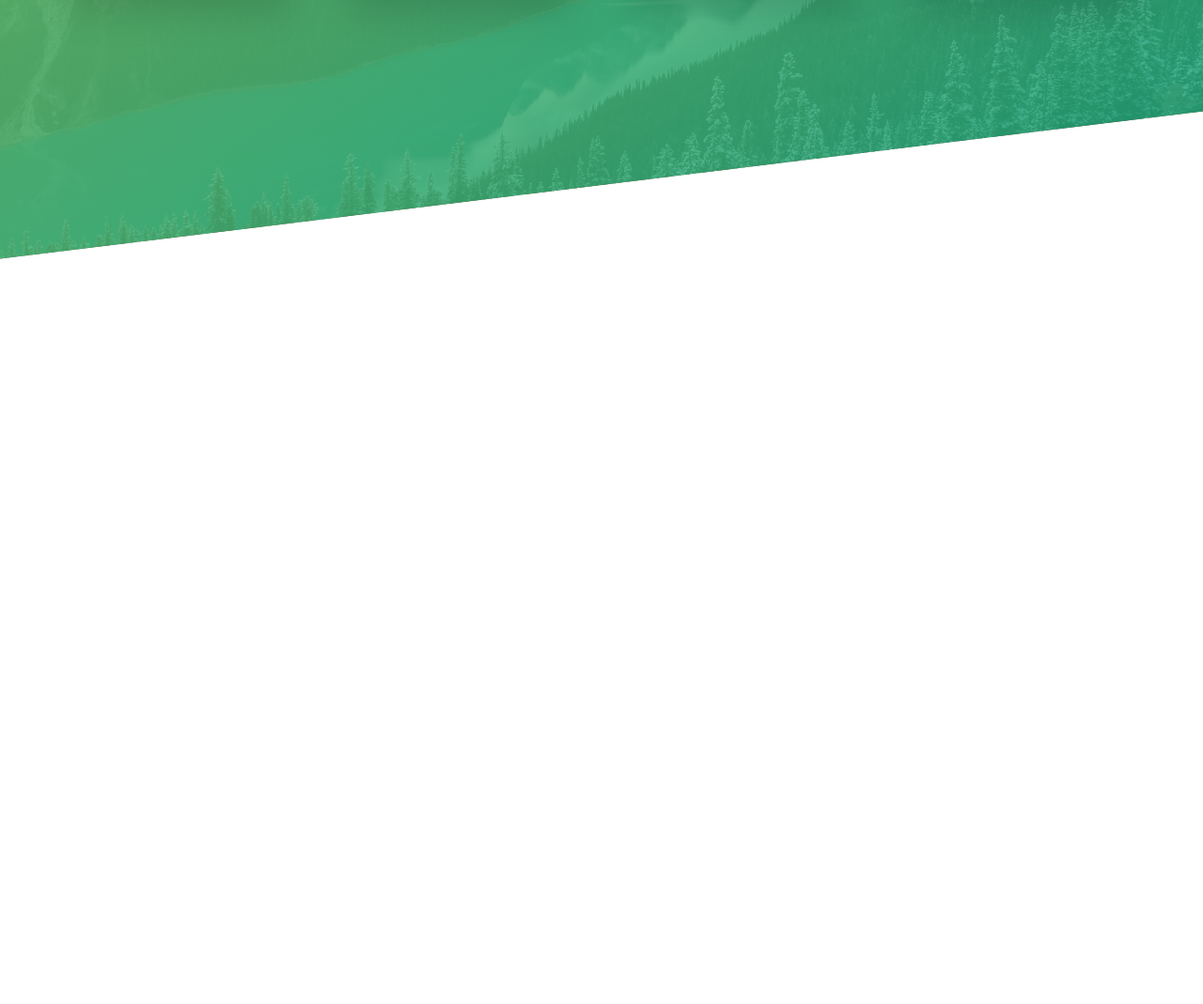
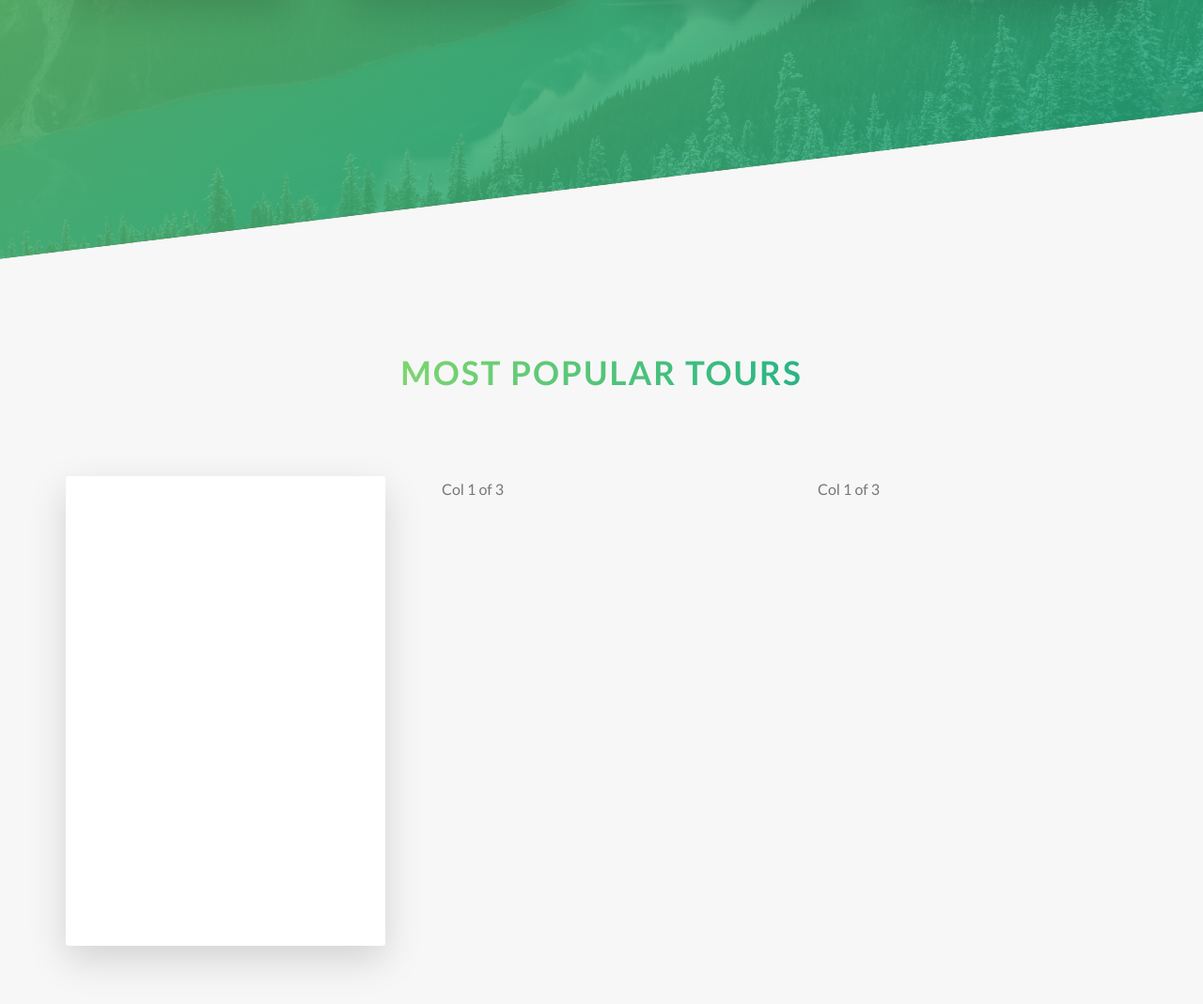
Before and after one commit to jsi-webdev/Natour_clone_responsive_website, a website: page index.html in a window 1280 px wide. Shown: the part 1985-3054 px from the top of the page at 94% size. Before the commit the page ends 2261 px from the top, so only its background shows below. Drawn offline with Linux system fonts and the light colour scheme.

Commit message:
section-tours : card rotation event with perspective effect and changeing between front & back side

```diff
--- a/index.html
+++ b/index.html
@@ -131,6 +131,25 @@
           </div>
         </div>
       </section>
+      <section class="section-tours">
+        <div class="u-center-text u-margin-bottom-big">
+          <h2 class="heading-secondary">
+            Most popular tours
+          </h2>
+        </div>
+        <div class="row">
+          <div class="col-1-of-3">
+            <div class="card">
+              <div class="card__side card__side--front">FRONT</div>
+              <div class="card__side card__side--back card__side--back-1">
+                BACK
+              </div>
+            </div>
+          </div>
+          <div class="col-1-of-3">Col 1 of 3</div>
+          <div class="col-1-of-3">Col 1 of 3</div>
+        </div>
+      </section>
     </main>
 
     <!-- <section class="grid-test">
--- a/sass/abstracts/_variables.scss
+++ b/sass/abstracts/_variables.scss
@@ -2,6 +2,12 @@
 $color-primary: #55c57a;
 $color-primary-light: #7ed56f;
 $color-primary-dark: #28b485;
+
+$color-secondary-light: #ffb900;
+$color-secondary-dark: #ff7730;
+
+$color-tertiary-light: #2998ff;
+$color-tertiary-dark: #5643fa;
 
 $color-grey-light-1: #f7f7f7;
 
--- /dev/null
+++ b/sass/components/_card.scss
@@ -0,0 +1,42 @@
+.card {
+  perspective: 150rem;
+  -moz-perspective: 150rem;
+  position: relative;
+  height: 50rem; // 자식을 absolute로 지정하면 clear-fix 적용 불가, float와 동일하게 요소가 없고 즉 크기가 없으므로 옆의 div가 넘어옴
+
+  &__side {
+    background-color: orangered;
+    color: white;
+    font-size: 2rem;
+    height: 50rem;
+    transition: all 0.8s;
+    position: absolute; // 박스 크기가 엘리먼트 크기만큼만 맞춰짐 작아짐, height는 50rem으로 선언했으니 불변
+    width: 100%;
+    backface-visibility: hidden;
+    border-radius: 0.3rem;
+    box-shadow: 0 1.5rem 4rem rgba($color-black, 0.15);
+
+    &--front {
+      background-color: $color-white;
+    }
+
+    &--back {
+      transform: rotateY(180deg);
+      &-1 {
+        background-image: linear-gradient(
+          to right bottom,
+          $color-secondary-light,
+          $color-secondary-dark
+        );
+      }
+    }
+  }
+
+  &:hover &__side--front {
+    transform: rotateY(180deg);
+  }
+
+  &:hover &__side--back {
+    transform: rotateY(0deg);
+  }
+}
--- a/sass/main.scss
+++ b/sass/main.scss
@@ -8,6 +8,7 @@
 @import "base/utilities";
 
 @import "components/button";
+@import "components/card";
 @import "components/composition";
 @import "components/feature-box";
 
--- a/sass/pages/_home.scss
+++ b/sass/pages/_home.scss
@@ -20,3 +20,9 @@
     transform: skewY(7deg);
   }
 }
+
+.section-tours {
+  background-color: $color-grey-light-1;
+  padding: 25rem 0 50rem 0;
+  margin-top: -10vh;
+}
```
Also changed, not shown: css/style.css.
